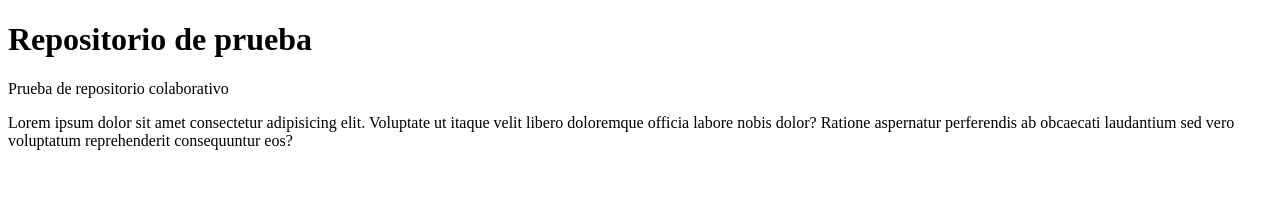
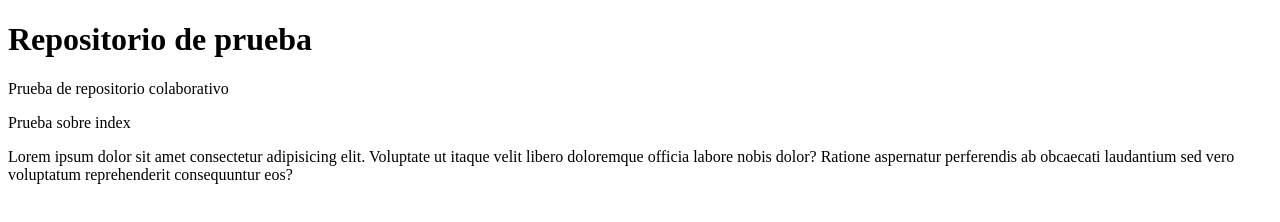
Before and after one commit to luifgt/testPruebaMarlon, a plain HTML site: page index.html in a window 1280 px wide. Drawn offline with Linux system fonts and the light colour scheme.

Commit message:
modfiicacion index prueba

```diff
--- a/index.html
+++ b/index.html
@@ -9,6 +9,7 @@
 <body>
     <h1>Repositorio de prueba</h1>
     <p>Prueba de repositorio colaborativo</p>
+    <p>Prueba sobre index</p>
     <p>Lorem ipsum dolor sit amet consectetur adipisicing elit. Voluptate ut itaque velit libero doloremque officia labore nobis dolor? Ratione aspernatur perferendis ab obcaecati laudantium sed vero voluptatum reprehenderit consequuntur eos?</p>
 </body>
 </html>
```
